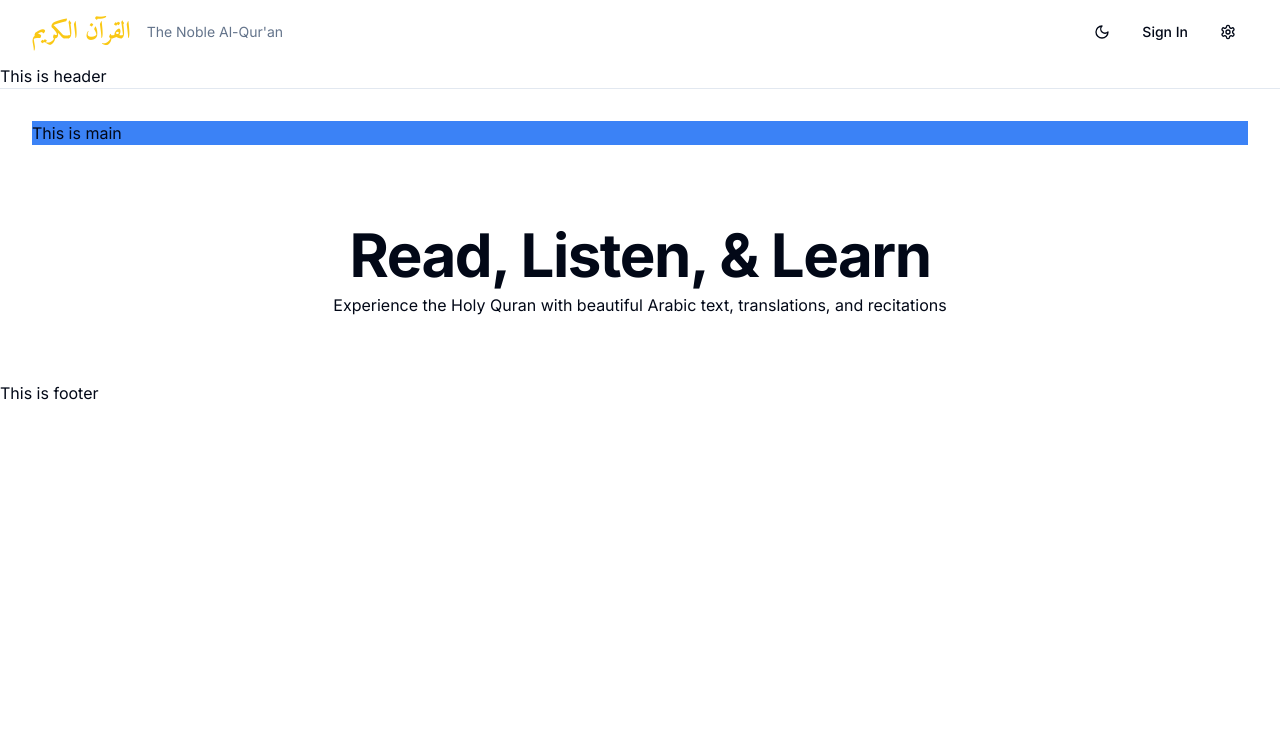
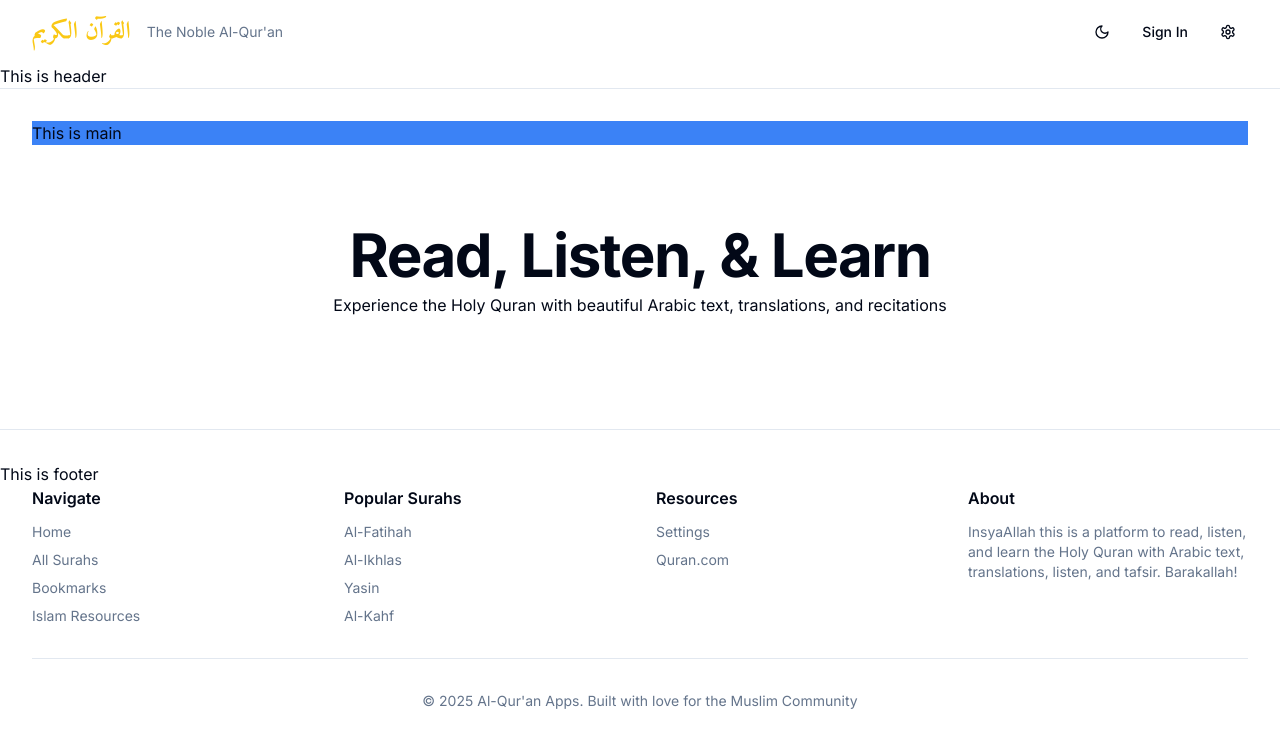
Before and after one commit to hzlnqodrey/learn-alquran-app, a Next.js app: page / in a window 1280 px wide. Shown: the top 748 px of the page. Built offline with nearby package versions, Linux system fonts and the light colour scheme; no server answers; a web font is replaced by a local one.

Commit message:
feat: add component footer

```diff
--- a/src/app/layout.tsx
+++ b/src/app/layout.tsx
@@ -56,7 +56,7 @@ export const metadata: Metadata = {
   manifest: '/manifest.json',
   icons: {
     icon: '/favicon.ico',
-    shorcut: '/favicon-16x16.png',
+    shortcut: '/favicon-16x16.png',
     apple: '/apple-touch-icon.png',
   },
 };
--- a/src/app/page.tsx
+++ b/src/app/page.tsx
@@ -91,8 +91,54 @@ export default function HomePage() {
             </main>
 
             {/* FOOTER */}
-            <footer>
+            <footer className="border-t py-8 mt-12">
                 <p>This is footer</p>
+                <div className="container">
+                    {/* up footer */}
+                    <div className="grid gap-8 sm:grid-cols-2 lg:grid-cols-4">
+                        {/* Navigate */}
+                        <div>
+                            <h4 className="font-semibold mb-3">Navigate</h4>
+                            <div className="space-y-2 text-sm">
+                                <button onClick={() => router.push('/')} className="block text-muted-foreground hover:text-foreground">Home</button>
+                                <button onClick={() => router.push('/surahs')} className="block text-muted-foreground hover:text-foreground">All Surahs</button>
+                                <button onClick={() => router.push('/bookmarks')} className="block text-muted-foreground hover:text-foreground">Bookmarks</button>
+                                <button onClick={() => router.push('/islam-resources')} className="block text-muted-foreground hover:text-foreground">Islam Resources</button>
+                            </div>
+                        </div>
+
+                        <div>
+                            <h4 className="font-semibold mb-3">Popular Surahs</h4>
+                            <div className="space-y-2 text-sm">
+                                <button onClick={() => router.push("/surah/1")} className="block text-muted-foreground hover:text-muted-foreground">Al-Fatihah</button>
+                                <button onClick={() => router.push("/surah/114")} className="block text-muted-foreground hover:text-muted-foreground">Al-Ikhlas</button>
+                                <button onClick={() => router.push("/surah/36")} className="block text-muted-foreground hover:text-muted-foreground">Yasin</button>
+                                <button onClick={() => router.push("/surah/16s")} className="block text-muted-foreground hover:text-muted-foreground">Al-Kahf</button>
+                            </div>
+                        </div>
+
+                        <div>
+                            <h4 className="font-semibold mb-3">Resources</h4>
+                            <div className="space-y-2 text-sm">
+                                <button onClick={() => router.push("/settings")} className="block text-muted-foreground hover:text-muted-foreground">Settings</button>
+                                <a href="https://quran.com" target="_blank" rel="noopener noreferer" className="block text-muted-foreground hover:text-muted-foreground">Quran.com</a>
+                            </div>
+                        </div>
+
+                        <div>
+                            <h4 className="font-semibold mb-3">About</h4>
+                            <div className="space-y-2 text-sm">
+                                <p className="block text-muted-foreground">InsyaAllah this is a platform to read, listen, and learn the Holy Quran with Arabic text, translations, listen, and tafsir. Barakallah!</p>
+                            </div>
+                        </div>
+                    </div>
+
+                    {/* down footer */}
+                    {/* TradeMark */}
+                    <div className="border-t mt-8 pt-8 text-center text-sm text-muted-foreground">
+                        <p>© {new Date().getFullYear()} Al-Qur'an Apps. Built with love for the Muslim Community</p>
+                    </div>
+                </div>
             </footer>
 
         </div>
```
